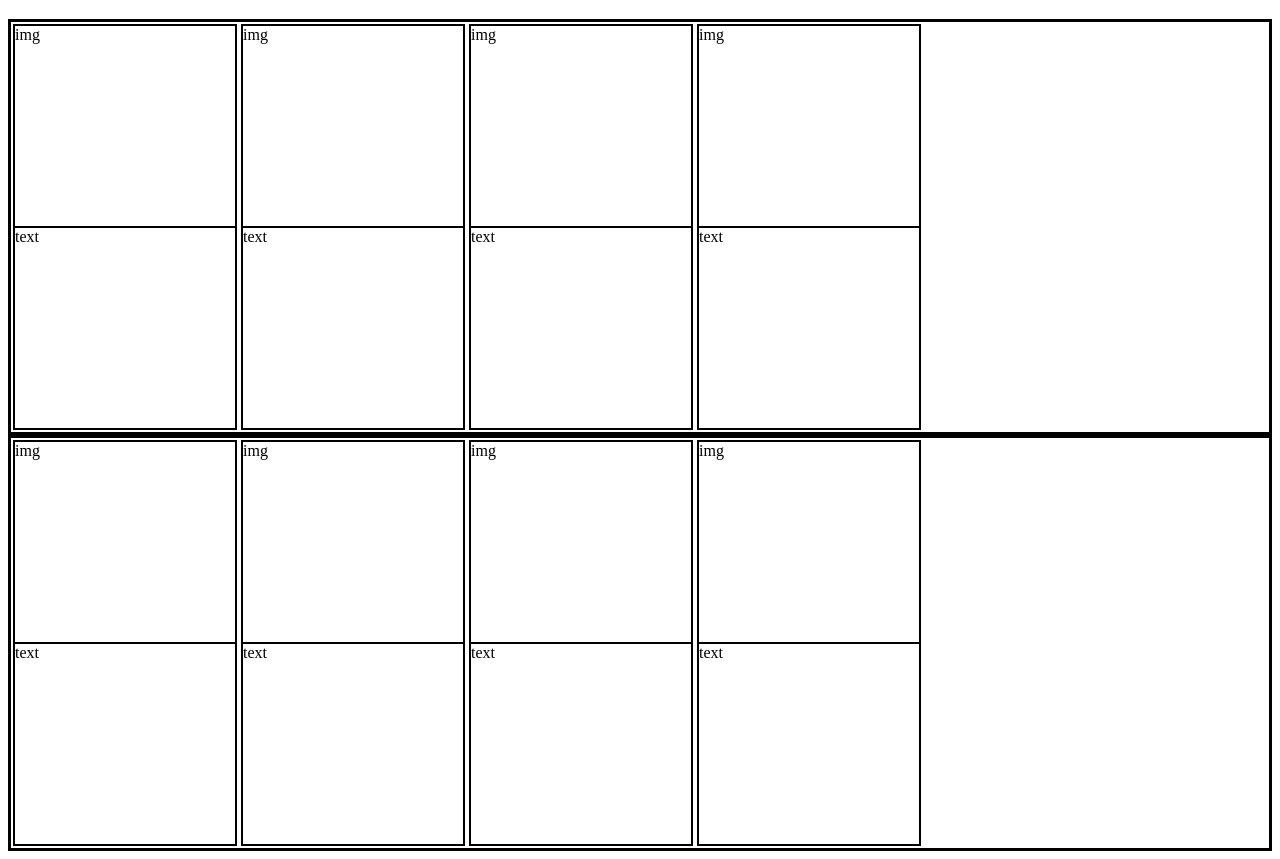
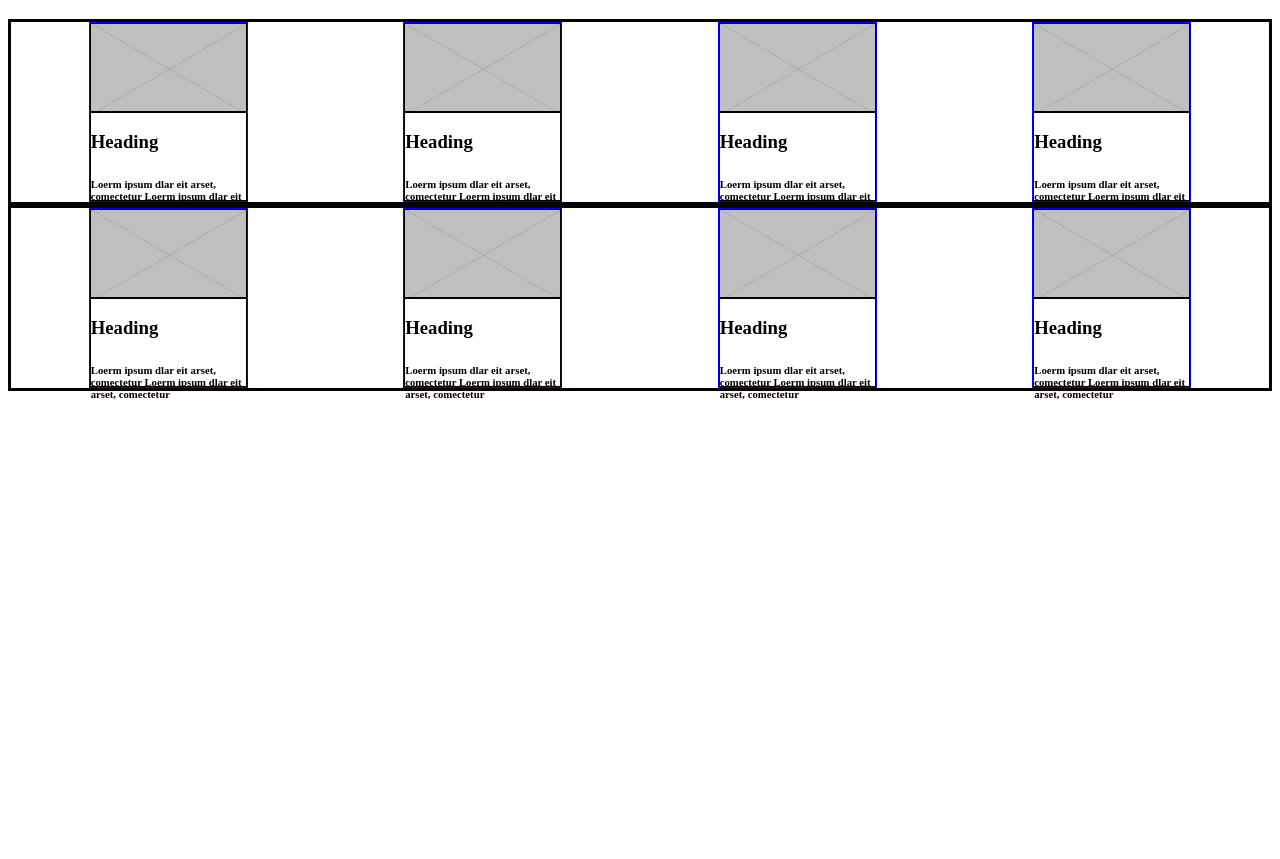
Before and after one commit to BusyBiee1/allthingsflex, a plain HTML site: page index.html in a window 1280 px wide. Shown: the part 1233-2092 px from the top of the page. After the commit the page ends 1633 px from the top, so only its background shows below. Drawn offline with Linux system fonts and the light colour scheme.

Commit message:
more update1

```diff
--- a/index.html
+++ b/index.html
@@ -96,39 +96,79 @@
 
 <div class="parentflexcard1">
     <div class="eachcard">
-        <div class="flexkidcover" id="fc">img</div>
-        <div class="flexkidtext" id="ft">text</div>
+        <div class="flexkidcover" id="fc">
+            <img src="/images/envelope.jpg" id ="imgc" alt="envelope">
+        </div>
+        <div class="flexkidtext" id="ft">
+            <h3>Heading</h3>
+            <h6>Loerm ipsum dlar eit arset, comectetur Loerm ipsum dlar eit arset, comectetur</h6>
+        </div>
     </div>
     <div class="eachcard">
-        <div class="flexkidcover" id="fc">img</div>
-        <div class="flexkidtext" id="ft">text</div>
+        <div class="flexkidcover" id="fc">
+            <img src="/images/envelope.jpg" id ="imgc" alt="envelope">
+        </div>
+        <div class="flexkidtext" id="ft">
+            <h3>Heading</h3>
+            <h6>Loerm ipsum dlar eit arset, comectetur Loerm ipsum dlar eit arset, comectetur</h6>
+        </div>
     </div>
     <div class="eachcard">
-        <div class="flexkidcover" id="fc">img</div>
-        <div class="flexkidtext" id="ft">text</div>
+        <div class="flexkidcover" id="fc">
+            <img src="/images/envelope.jpg" id ="imgc" alt="envelope">
+        </div>
+        <div class="flexkidtext" id="ft">
+            <h3>Heading</h3>
+            <h6>Loerm ipsum dlar eit arset, comectetur Loerm ipsum dlar eit arset, comectetur</h6>
+        </div>
     </div>
     <div class="eachcard">
-        <div class="flexkidcover" id="fc">img</div>
-        <div class="flexkidtext" id="ft">text</div>
+        <div class="flexkidcover" id="fc">
+            <img src="/images/envelope.jpg" id ="imgc" alt="envelope">
+        </div>
+        <div class="flexkidtext" id="ft">
+            <h3>Heading</h3>
+            <h6>Loerm ipsum dlar eit arset, comectetur Loerm ipsum dlar eit arset, comectetur</h6>
+        </div>
     </div>
 </div>
 
 <div class="parentflexcard1">
     <div class="eachcard">
-        <div class="flexkidcover" id="fc">img</div>
-        <div class="flexkidtext" id="ft">text</div>
+        <div class="flexkidcover" id="fc">
+            <img src="/images/envelope.jpg" id ="imgc" alt="envelope">
+        </div>
+        <div class="flexkidtext" id="ft">
+            <h3>Heading</h3>
+            <h6>Loerm ipsum dlar eit arset, comectetur Loerm ipsum dlar eit arset, comectetur</h6>
+        </div>
     </div>
     <div class="eachcard">
-        <div class="flexkidcover" id="fc">img</div>
-        <div class="flexkidtext" id="ft">text</div>
+        <div class="flexkidcover" id="fc">
+            <img src="/images/envelope.jpg" id ="imgc" alt="envelope">
+        </div>
+        <div class="flexkidtext" id="ft">
+            <h3>Heading</h3>
+            <h6>Loerm ipsum dlar eit arset, comectetur Loerm ipsum dlar eit arset, comectetur</h6>
+        </div>
     </div>
     <div class="eachcard">
-        <div class="flexkidcover" id="fc">img</div>
-        <div class="flexkidtext" id="ft">text</div>
+        <div class="flexkidcover" id="fc">
+            <img src="/images/envelope.jpg" id ="imgc" alt="envelope">
+        </div>
+        <div class="flexkidtext" id="ft">
+            <h3>Heading</h3>
+            <h6>Loerm ipsum dlar eit arset, comectetur Loerm ipsum dlar eit arset, comectetur</h6>
+        </div>
     </div>
     <div class="eachcard">
-        <div class="flexkidcover" id="fc">img</div>
-        <div class="flexkidtext" id="ft">text</div>
+        <div class="flexkidcover" id="fc">
+            <img src="/images/envelope.jpg" id ="imgc" alt="envelope">
+        </div>
+        <div class="flexkidtext" id="ft">
+            <h3>Heading</h3>
+            <h6>Loerm ipsum dlar eit arset, comectetur Loerm ipsum dlar eit arset, comectetur</h6>
+        </div>
     </div>
 </div>
 
--- a/style.css
+++ b/style.css
@@ -148,37 +148,51 @@
 .parentflexcard1{
     border:solid black;
     display:flex;
+    /*display:auto;*/
     margin: top 1em;
-    /*justify-content:space-around;*/
-    flex-wrap: wrap;
+    justify-content:space-around;
+    /*flex-wrap: wrap;*/
     height:auto;
     width: auto;
 
 }
 .eachcard{
-    border:solid black;
+    border:solid blue;
     /*padding:0px;*/
-    margin:2px;
+    margin:auto;
     border-width:1px;
+    /*display:flex*/
     width:auto;
     height:auto;
-    flex-wrap:wrap;
-    justify-content:space-around;
+    /*flex-wrap:wrap;*/
+    /*justify-content:stretch;*/
 
 }
-.flexkidcover{
+
+.flexkidcover {
     border:solid black;
     /*padding:1px;*/
     border-width:1px;
-    height:200px;
-    width:220px;
+    height:87px;
+    width:155px;
+    /*object-fit:contain;*/
     /*margin-left: auto;*/
 }
 .flexkidtext{
     border:solid black;
-    /*padding:12px;*/
+    padding:none;
     border-width:1px;
-    height:200px;
-    width:220px;
+    height:87px;
+    width:155px;
     /*margin-left: auto; */
 }
+
+#imgc img{
+    object-fit:contain;
+}
+
+p {
+
+    letter-spacing: -1px; /* Adjust the value to control spacing */
+
+  }
```
Also changed, not shown: images/envelope.jpg (added).
